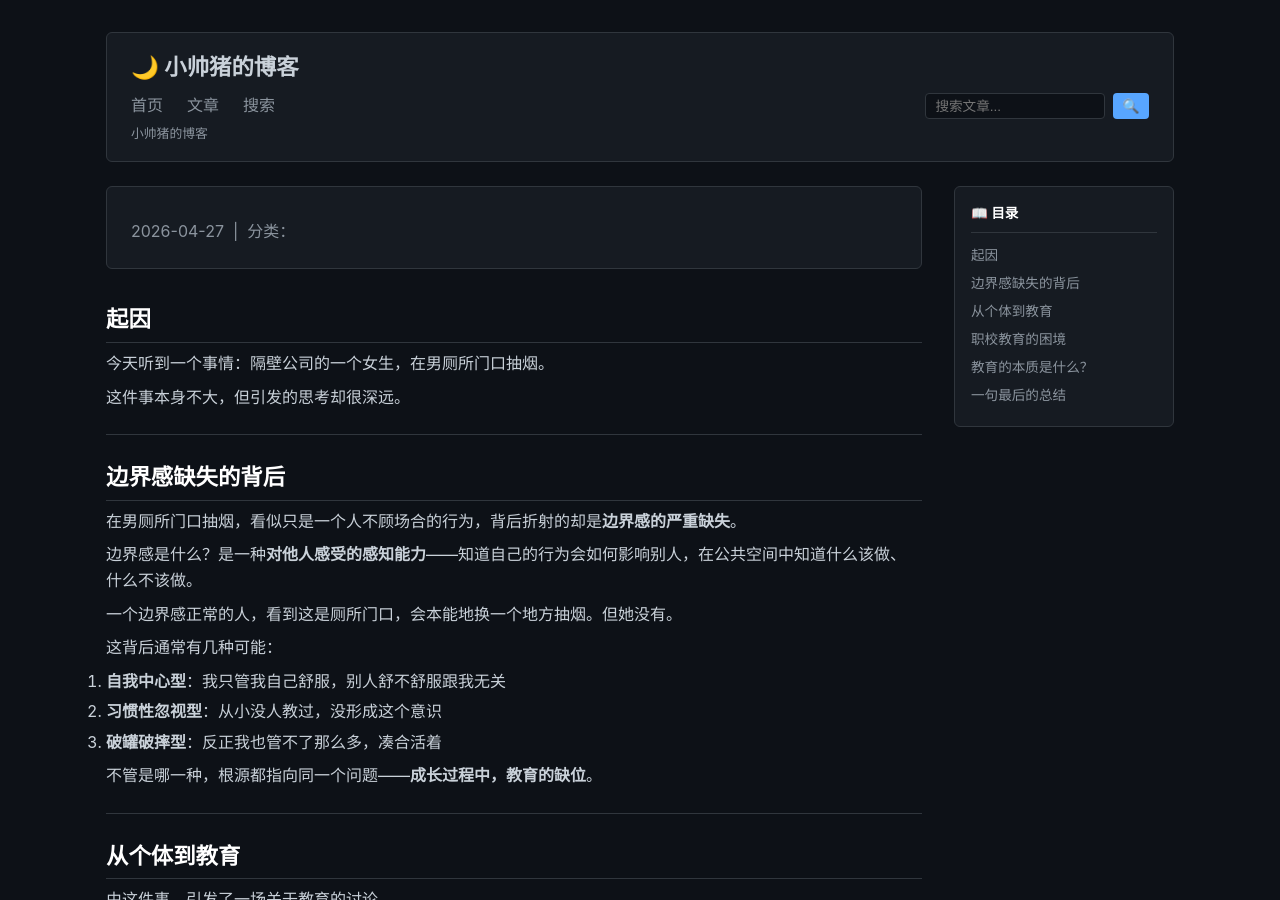
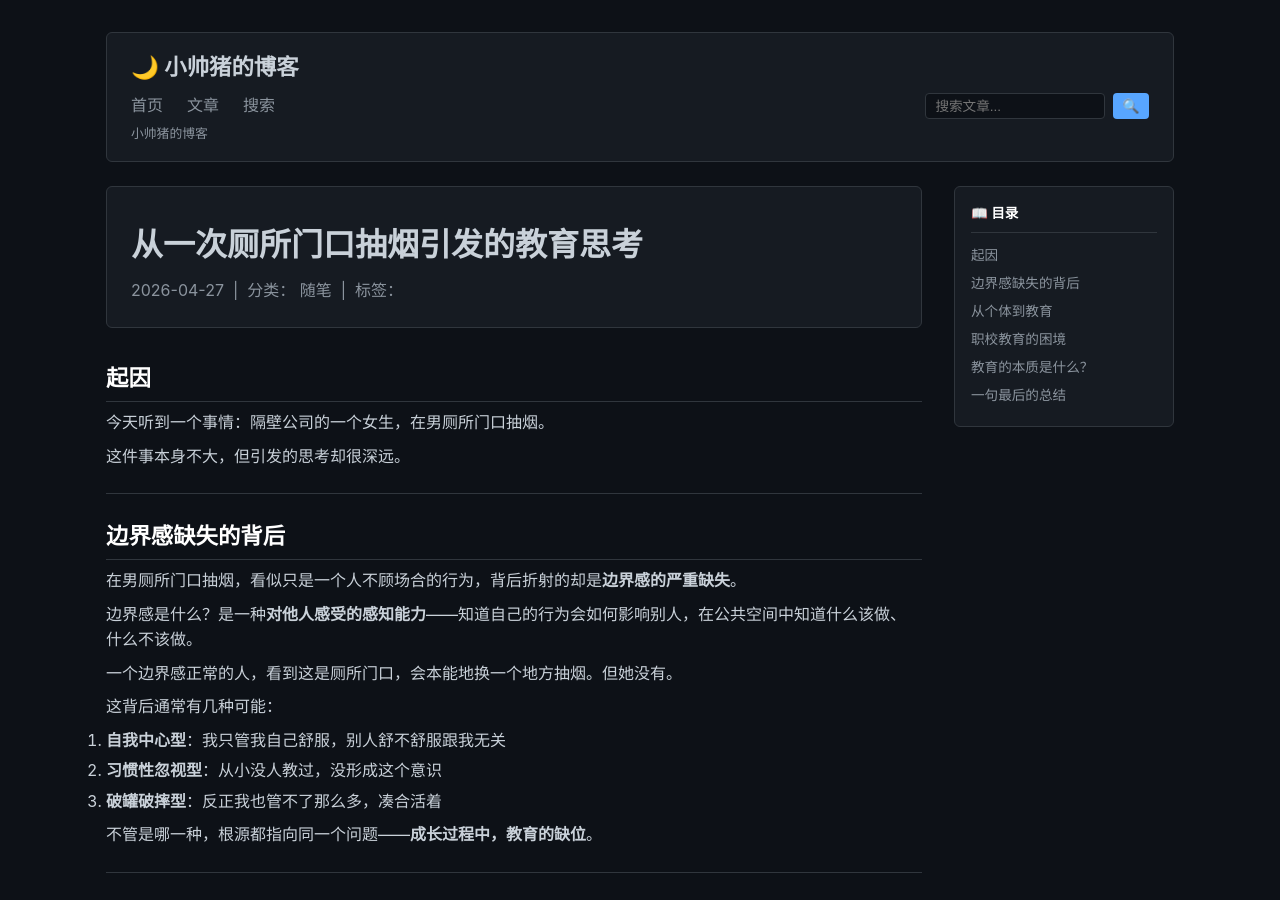
Before and after one commit to godsay1983/godsay1983.github.io, a Jekyll site: the page built from _posts/2026-04-27-education-boundary-awareness-and-responsibility.md, in a window 1280 px wide and 900 px high. Built offline with Jekyll 4.4.1, drawn with Linux system fonts in a browser that asks for light colours; our own code applies the rules of GitHub Pages for plain Markdown files; comment, search, counter and statistics services are not loaded.

Commit message:
修复标题引号问题

```diff
--- a/_posts/2026-04-27-education-boundary-awareness-and-responsibility.md
+++ b/_posts/2026-04-27-education-boundary-awareness-and-responsibility.md
@@ -1,6 +1,6 @@
 ---
 layout: post
-title: "从一次"厕所门口抽烟"引发的教育思考"
+title: "从一次厕所门口抽烟引发的教育思考"
 date: 2026-04-27 20:00:00 +0800
 categories: [随笔]
 ---
```
